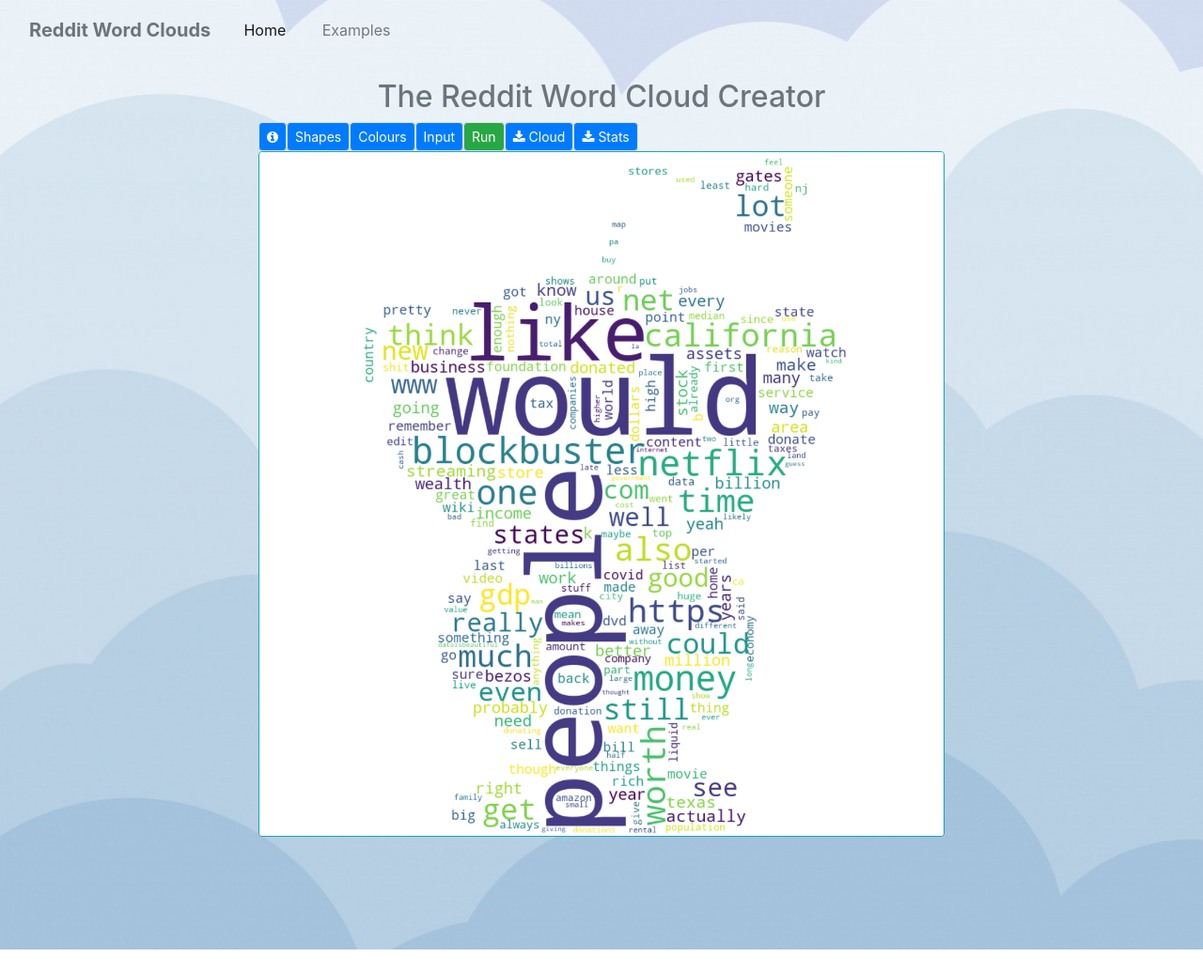
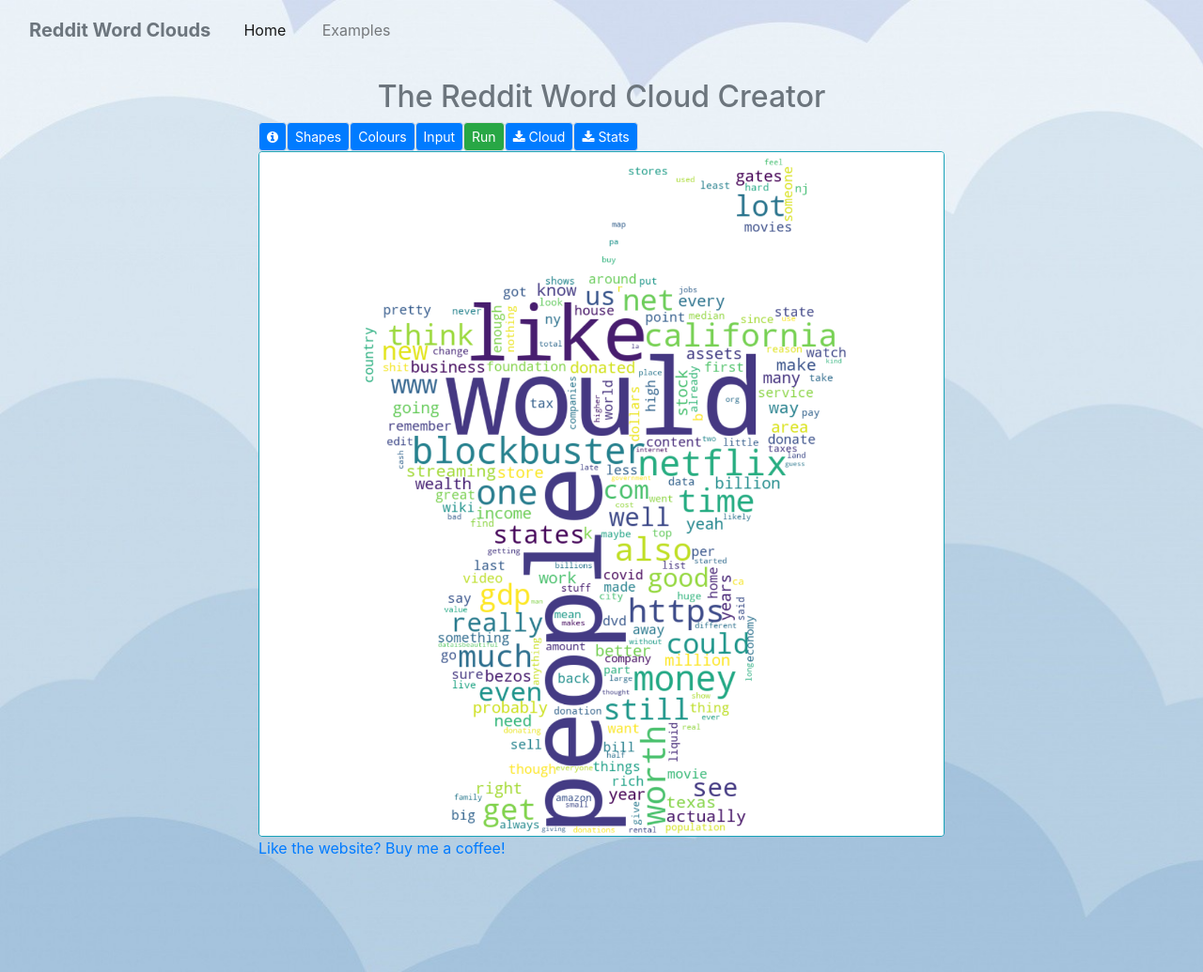
Before and after one commit to mspstead/Word_Cloud_Website, a Flask app: page / in a window 1280 px wide. Shown: the whole page at 94% size. Before the commit the page ends 1011 px from the top, so only its background shows below. Run offline with Flask 2, Linux system fonts and the light colour scheme; some libraries are stand-ins or nearby versions.

Commit message:
corrected some small html errors

```diff
--- a/templates/base.html
+++ b/templates/base.html
@@ -23,7 +23,6 @@
                     <ul class="nav navbar-nav">
                         <li class="nav-item" role="presentation"><a class="nav-link active" href="/">Home</a></li>
                         <li class="nav-item" role="presentation"><a class="nav-link" href="#">Examples</a></li>
-                        <li class="nav-item" role="presentation"></li>
                     </ul>
                 </div>
             </div>
--- a/templates/index.html
+++ b/templates/index.html
@@ -89,9 +89,10 @@
                                     </div>
                                     <div style="width: 100%;height: 5px;"></div>
                                         <textarea id="text-input" style="width: 100%;height: 200px;display: none;" value=""></textarea>
-                                        <input type="text" id="reddit-input" style="width: 100%;" value=""></div>
+                                        <input type="text" id="reddit-input" style="width: 100%;" value="">
+                                </div>
                                 <div class="modal-footer">
-                                    <button class="btn btn-primary" type="button" data-dismiss="modal">Save</button><
+                                    <button class="btn btn-primary" type="button" data-dismiss="modal">Save</button>
                                 </div>
                             </div>
                         </div>
@@ -139,7 +140,10 @@
                                 <button class="btn btn-primary btn-sm border rounded" name="download-file" id="stats-button" type="submit" value="{{ csv_file }}"><i class="fa fa-download"></i>&nbsp;Stats</button>
                             </form>
                         </div>
-                    </div><img class="img-fluid border rounded border-info" width="100%" id="cloud_image" src="{{ cloud_file }}"></div>
+                    </div>
+                    <img class="img-fluid border rounded border-info" width="100%" id="cloud_image" src="{{ cloud_file }}">
+                    <a class="text-primary" href="https://www.buymeacoffee.com/redditclouds" target="_blank">Like the website? Buy me a coffee!</a>
+                </div>
             </div>
         </div>
     </div>
```
Also changed, not shown: static/assets/js/modals.js (line endings or trailing spaces).
